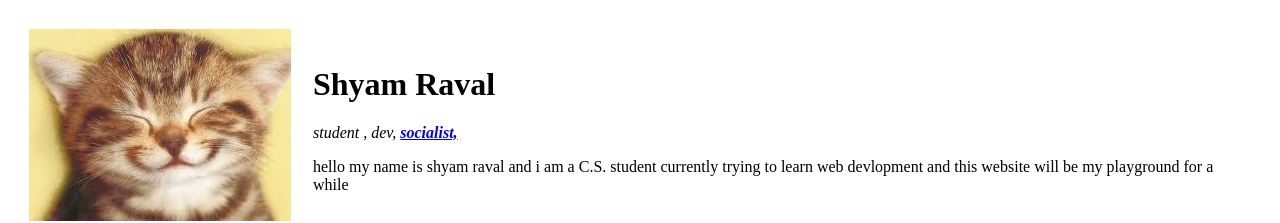
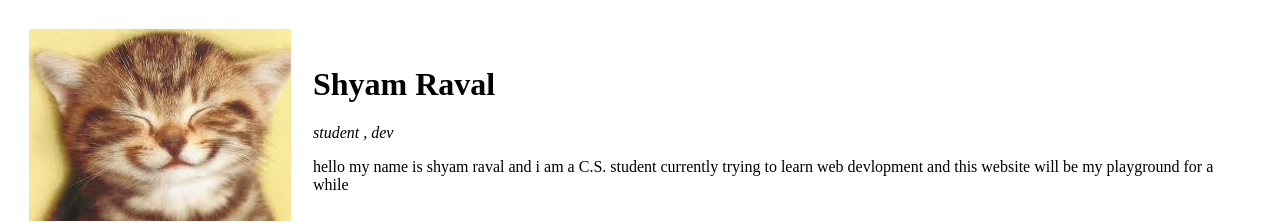
Before and after one commit to ShyamRaval/site, a plain HTML site: page index.html in a window 1280 px wide. Shown: the top 223 px of the page. Drawn offline with Linux system fonts and the light colour scheme.

Commit message:
removed instagram easter egg

```diff
--- a/index.html
+++ b/index.html
@@ -12,7 +12,7 @@
       <td><img src="images/smiling cat.jpg" alt=""></td>
       <td>
         <h1>Shyam Raval</h1>
-        <p><em>student , dev, <strong><a href="https://instagram.com/shyam_raval_">socialist,</a></strong> </em></p>
+        <p><em>student , dev</em></p>
         <p>
             hello my name is shyam raval and i am a C.S. student currently
             trying to learn web devlopment and this website will be my playground for a while
```
